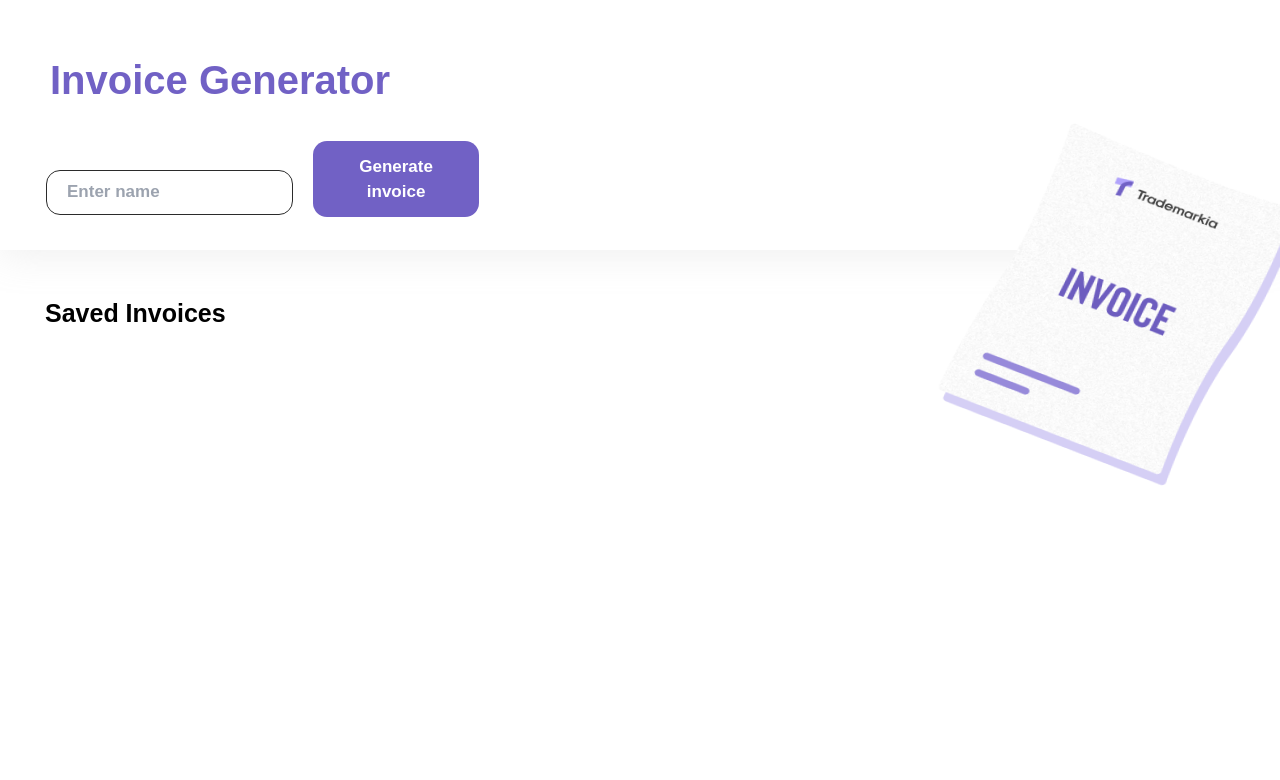
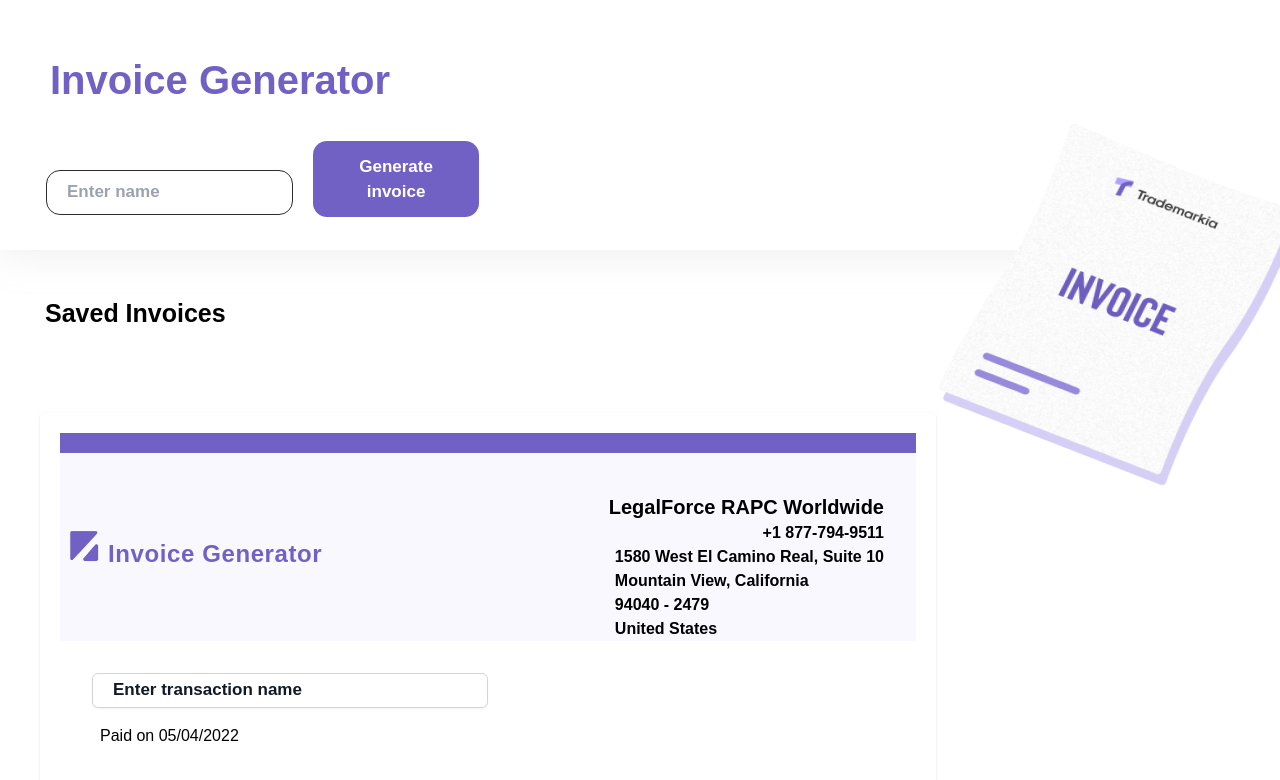
Before and after one commit to sahas-01/Invoice-generator-React, a React (Create React App) app: page / in a window 1280 px wide. Shown: the top 780 px of the page. Built offline with nearby package versions, Linux system fonts and the light colour scheme; the HTML template or start-up script is replaced by a standard one.

Commit message:
feat : refactored code

```diff
--- /dev/null
+++ b/src/components/InvoiceSaved/InvoiceSaved.jsx
@@ -0,0 +1,27 @@
+import React from 'react'
+import Header from '../Header/Header'
+
+function InvoiceSaved() {
+    //saved invoice component
+    return (
+        <>
+            <main className="mt-20 p-5 xl:max-w-4xl mx-10 bg-white rounded shadow main-content">
+                <div className="line bg-textpurple" style={{ width: '100%', height: '20px' }}>
+
+                </div>
+                <Header />
+                <section className="m-8">
+                    <input type="text" placeholder="Enter transaction name" className="transaction-input" />
+                    <p className="mt-4 mx-2">Paid on 05/04/2022</p>
+                </section>
+
+
+
+
+
+            </main>
+        </>
+    )
+}
+
+export default InvoiceSaved
--- a/src/components/Table/Table.jsx
+++ b/src/components/Table/Table.jsx
@@ -4,16 +4,14 @@
 
 function Table({ data, totalAmount, setTotalAmount, list, setList }) {
     var totalPrice;
-    const [description, setDescription] = useState("Product 1")
     const [quantity, setQuantity] = useState(5)
     const [selectedOption, setSelectedOption] = useState("");
-    const [rate, setRate] = useState(0)
-    const [amount, setAmount] = useState(1000)
 
     useEffect(() => {
         let rows = document.querySelectorAll(".qty-amount")
         let sum = 0
-
+        // For displaying the total amount
+        // For displaying the total amount
         for (let i = 0; i < rows.length; i++) {
             if (rows[i].className === "qty-amount") {
                 sum += isNaN(rows[i].innerHTML) ? 0 : parseInt(rows[i].innerHTML)
--- a/src/pages/InvoiceGenerator/InvoiceGenerator.jsx
+++ b/src/pages/InvoiceGenerator/InvoiceGenerator.jsx
@@ -22,16 +22,17 @@
 
     const handleSubmit = (e) => {
         e.preventDefault();
+
+        //Removing the null and empty values from the object
         let o = Object.fromEntries(Object.entries(list).filter(([_, v]) =>
             v.selectedOption !== "" && v.quantity !== "" && v.quantity !== 0 && isNaN(v.totalAmount)
 
         ));
-        // console.log(o)
-        // console.log(list);
         localStorage.setItem("list", JSON.stringify(o));
+        window.location.href = "/";
 
     }
-
+    // Fetching data from the api
     useEffect(() => {
         axios.get(`${process.env.REACT_APP_BACKEND_URL}/products?limit=10`)
             .then(res => {
@@ -62,14 +63,14 @@
                     </button>
                 </div>
                 <div className="line bg-textpurple" style={{ width: '100%', height: '20px' }}>
-
+                    {/* Purple line */}
                 </div>
-                <Header />
+                <Header /> {/* Header component for the heading Invoice Generator*/}
                 <section className="m-8">
                     <input type="text" placeholder="Enter transaction name" className="transaction-input" />
                     <p className="mt-4 mx-2">Paid on 05/04/2022</p>
                 </section>
-
+                {/* To add a new item to the invoice */}
                 <button
                     className='bg-textpurple hover:bg-hoverpurple text-white font-bold py-2 -mt-16 px-8 mr-20 float-right rounded add-item-btn'
                     onClick={addComponent}
@@ -86,6 +87,7 @@
                             <td className="font-bold text-textpurple">Line Total</td>
                         </tr>
                     </thead>
+
                     {components.map((component, index) => {
                         return (
                             <Table
--- a/src/pages/Landing/Landing.jsx
+++ b/src/pages/Landing/Landing.jsx
@@ -3,8 +3,19 @@
 import './Landing.css'
 import { Link } from 'react-router-dom'
 import Trademarkia from "../../assets/Trademarkia.png"
+import InvoiceSaved from '../../components/InvoiceSaved/InvoiceSaved'
+import { useNavigate } from "react-router-dom";
 
 function Landing() {
+    //To get from the localStorage
+    let list = localStorage.getItem("list")
+    list = JSON.parse(list)
+    console.log(list)
+    const navigate = useNavigate()
+    const generateInvoice = () => {
+        navigate("./invoicegenerate", { replace: true });
+    }
+
     return (
         <>
             <div className="landingcontainer">
@@ -13,16 +24,19 @@
                 </nav>
                 <div className="landingcomponents">
                     <input type="text" placeholder="Enter name" className="name-input" />
-                    <Link to="/invoicegenerate">
-                        <button className="invoice-btn">Generate invoice</button>
-                    </Link>
+
+                    <button className="invoice-btn" onClick={generateInvoice}>Generate invoice</button>
 
                 </div>
                 <img src={Trademarkia} alt="invoice" className="invoice-img" />
             </div>
             <h4 className="savedinvoices-heading">Saved Invoices</h4>
+            <div className="savedinvoices-container">
+                <InvoiceSaved />
+            </div>
         </>
     )
+
 }
 
 export default Landing
```
